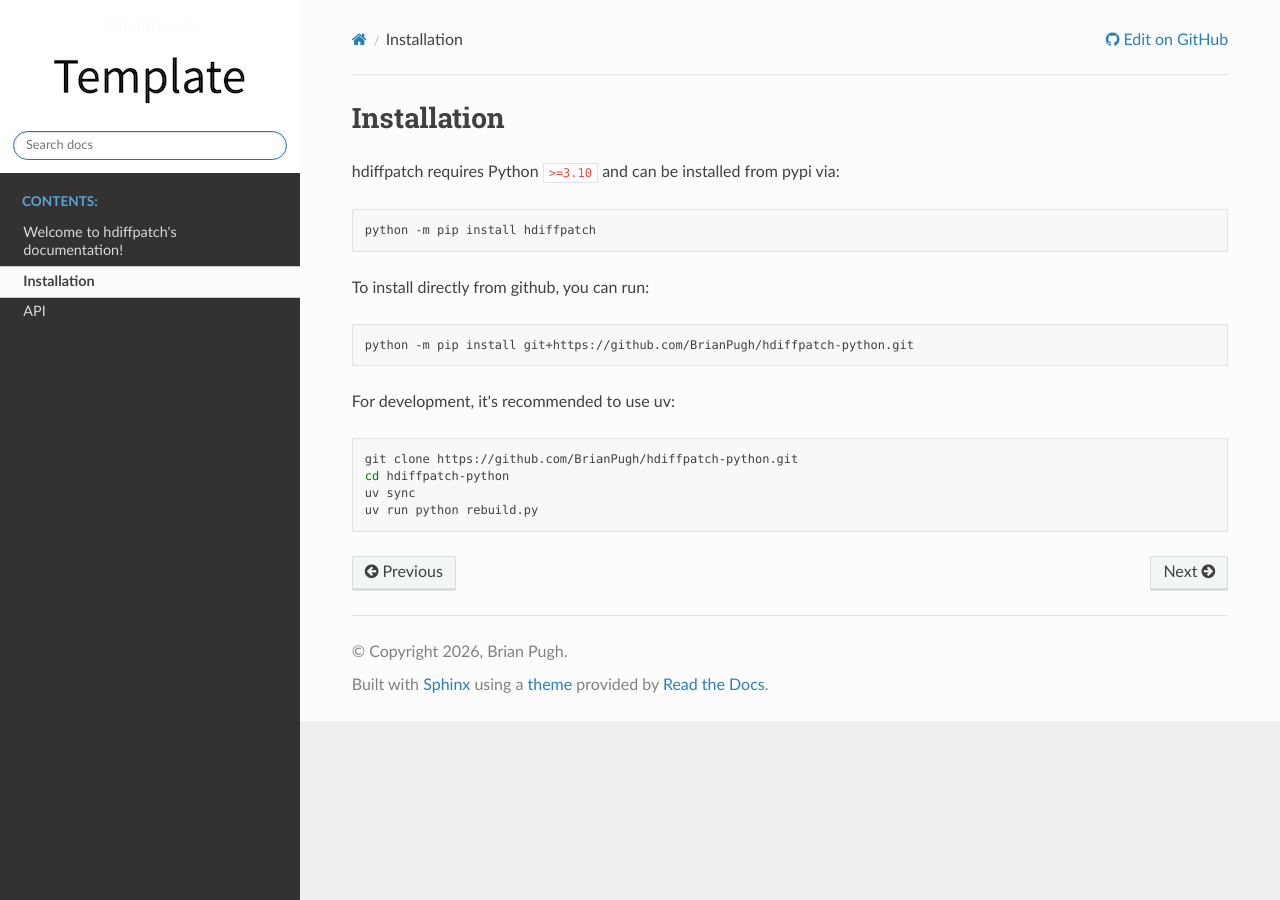
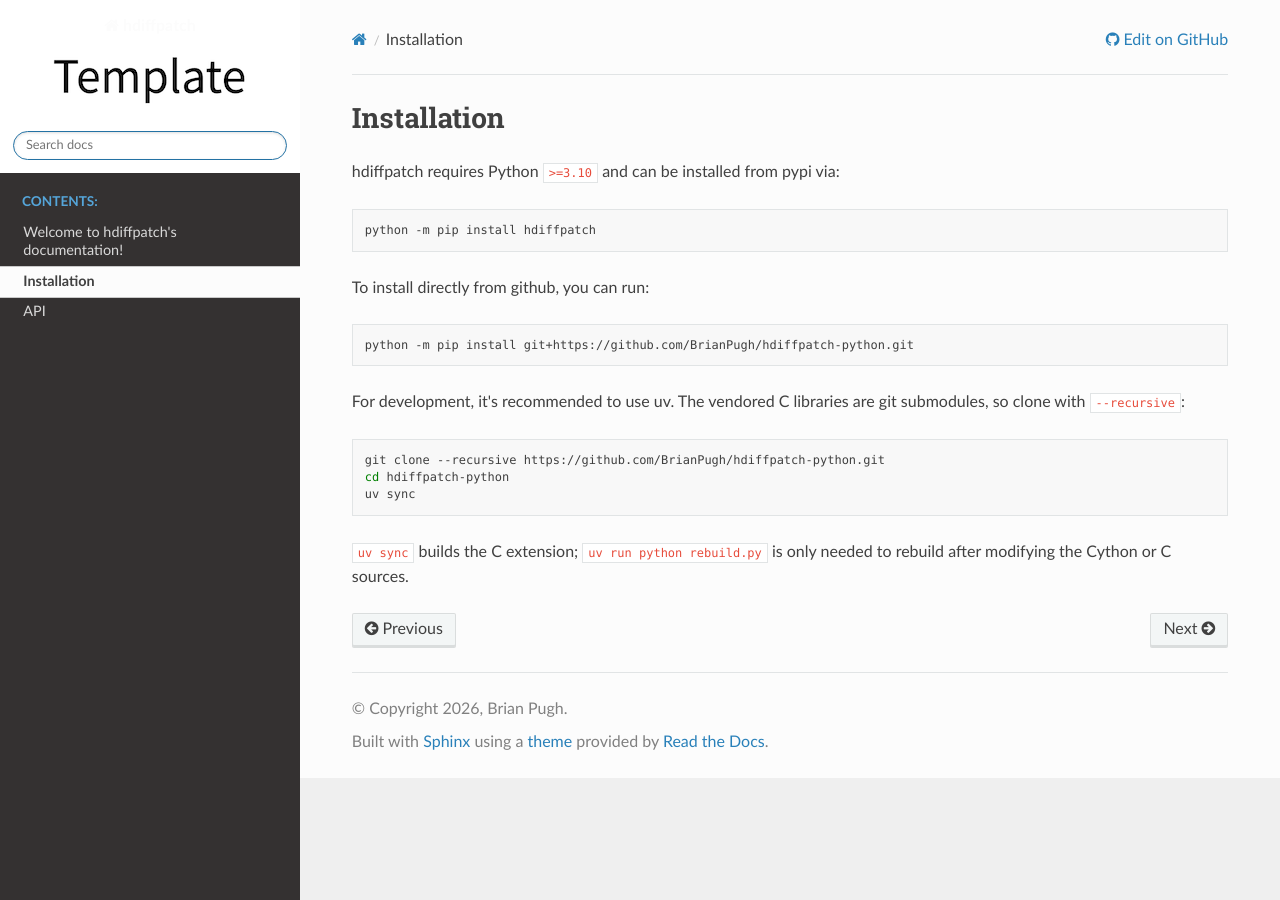
Before and after one commit to BrianPugh/hdiffpatch-python, a Sphinx documentation site: the page built from docs/source/Installation.rst, in a window 1280 px wide. Built offline with Sphinx 7.4.7 and the Read the Docs theme 3.1.0, drawn with Linux system fonts in a browser that asks for light colours.

Commit message:
Drop undoc-members from autodoc and fix development install docs
The attrs config classes document their fields in the class docstring's
Parameters section; undoc-members rendered redundant bare attribute
stubs beneath it. Development installs need --recursive for the
vendored submodules, and uv sync alone builds the C extension —
rebuild.py is only for rebuilding after source edits.

Co-Authored-By: Claude Fable 5 <noreply@anthropic.com>
Claude-Session: https://claude.ai/code/session_01T9sn6iFoeDogKzvg5w9ABR

```diff
--- a/docs/source/Installation.rst
+++ b/docs/source/Installation.rst
@@ -14,11 +14,12 @@ To install directly from github, you can run:
 
    python -m pip install git+https://github.com/BrianPugh/hdiffpatch-python.git
 
-For development, it's recommended to use uv:
+For development, it's recommended to use uv. The vendored C libraries are git submodules, so clone with ``--recursive``:
 
 .. code-block:: bash
 
-   git clone https://github.com/BrianPugh/hdiffpatch-python.git
+   git clone --recursive https://github.com/BrianPugh/hdiffpatch-python.git
    cd hdiffpatch-python
    uv sync
-   uv run python rebuild.py
+
+``uv sync`` builds the C extension; ``uv run python rebuild.py`` is only needed to rebuild after modifying the Cython or C sources.
--- a/docs/source/api.rst
+++ b/docs/source/api.rst
@@ -3,5 +3,4 @@ API
 
 .. automodule:: hdiffpatch
    :members:
-   :undoc-members:
    :show-inheritance:
--- a/docs/source/conf.py
+++ b/docs/source/conf.py
@@ -72,10 +72,11 @@ napoleon_type_aliases = None
 napoleon_attr_annotations = True
 
 # Autodoc
+# No undoc-members: the attrs config classes describe their fields in the
+# class docstring's Parameters section; bare attribute stubs add nothing.
 autodoc_default_options = {
     "members": True,
     "member-order": "bysource",
-    "undoc-members": True,
     "exclude-members": "__weakref__",
 }
 autoclass_content = "class"
```
Also changed, not shown: README.md (+2 -3 lines).
